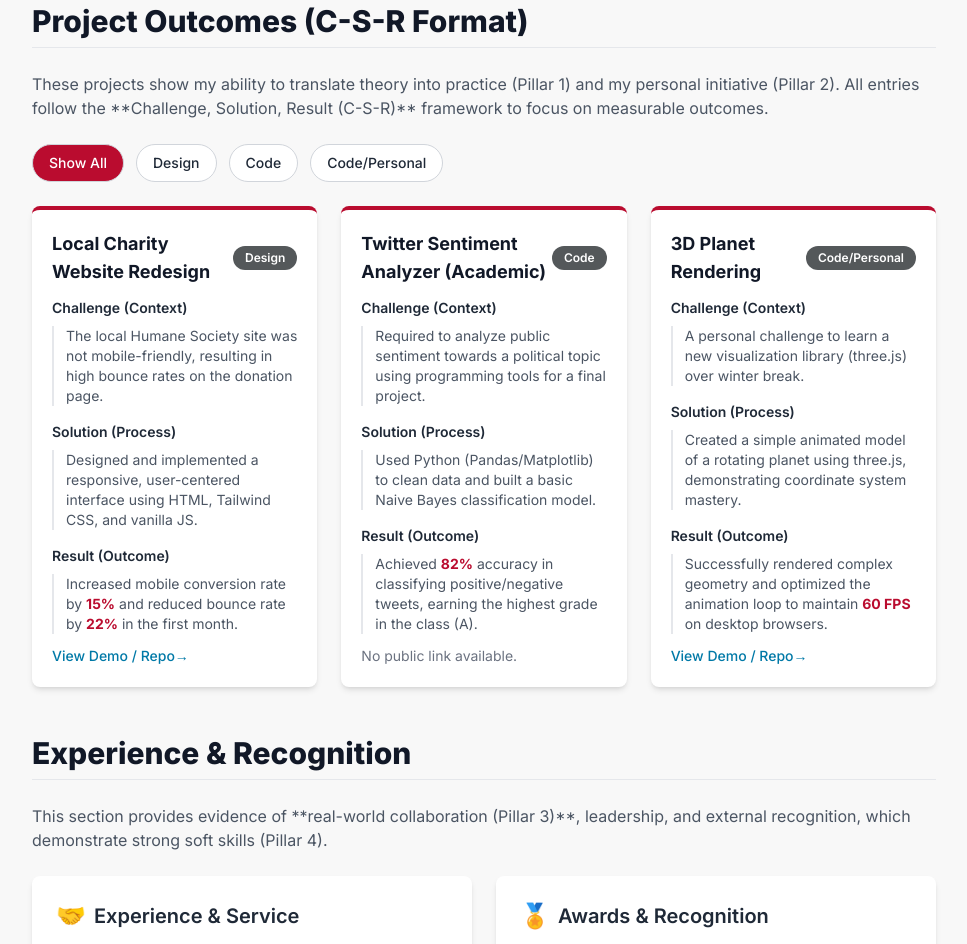
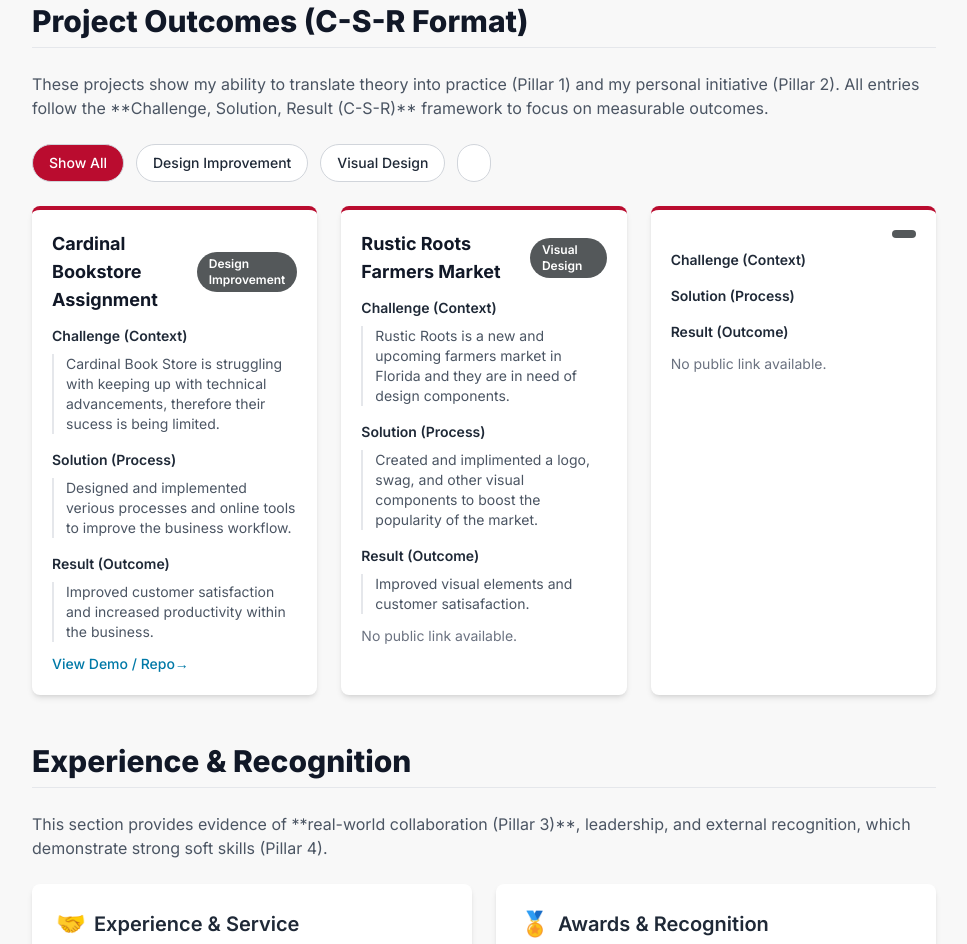
Before and after one commit to Avadase/Dase-personal-portfolio, a plain HTML site: page index.html in a window 1280 px wide. Shown: the part 1444-2388 px from the top of the page, without its empty margins (296-1263 px from the left). Drawn offline with nearby package versions, Linux system fonts and the light colour scheme.

Commit message:
Update index.html

```diff
--- a/index.html
+++ b/index.html
@@ -289,28 +289,28 @@ CONFIRMATION: NO SVG graphics used. NO Mermaid JS used. -->
         // 1.3 PROJECTS (REQUIRED: Follow C-S-R format)
         const projectData = [
             {
-                title: "Local Charity Website Redesign",
-                category: "Design",
-                challenge: "The local Humane Society site was not mobile-friendly, resulting in high bounce rates on the donation page.",
-                solution: "Designed and implemented a responsive, user-centered interface using HTML, Tailwind CSS, and vanilla JS.",
-                result: "Increased mobile conversion rate by **15%** and reduced bounce rate by **22%** in the first month.",
-                link: "https://github.com/riley/charity-site"
+                title: "Cardinal Bookstore Assignment",
+                category: "Design Improvement",
+                challenge: "Cardinal Book Store is struggling with keeping up with technical advancements, therefore their sucess is being limited.",
+                solution: "Designed and implemented verious processes and online tools to improve the business workflow.",
+                result: "Improved customer satisfaction and increased productivity within the business.",
+                link: "https://docs.google.com/presentation/d/1aJ7BzSqnegK9LONc91QYvn_NlWftXf3PPIYUW-UH_8c/edit?pli=1&slide=id.p#slide=id.p"
             },
             {
-                title: "Twitter Sentiment Analyzer (Academic)",
-                category: "Code",
-                challenge: "Required to analyze public sentiment towards a political topic using programming tools for a final project.",
-                solution: "Used Python (Pandas/Matplotlib) to clean data and built a basic Naive Bayes classification model.",
-                result: "Achieved **82%** accuracy in classifying positive/negative tweets, earning the highest grade in the class (A).",
+                title: "Rustic Roots Farmers Market",
+                category: "Visual Design",
+                challenge: "Rustic Roots is a new and upcoming farmers market in Florida and they are in need of design components.",
+                solution: "Created and implimented a logo, swag, and other visual components to boost the popularity of the market.",
+                result: "Improved visual elements and customer satisafaction.",
                 link: ""
             },
             {
-                title: "3D Planet Rendering",
-                category: "Code/Personal",
-                challenge: "A personal challenge to learn a new visualization library (three.js) over winter break.",
-                solution: "Created a simple animated model of a rotating planet using three.js, demonstrating coordinate system mastery.",
-                result: "Successfully rendered complex geometry and optimized the animation loop to maintain **60 FPS** on desktop browsers.",
-                link: "https://riley.github.io/planet-render"
+                title: "",
+                category: "",
+                challenge: "",
+                solution: "",
+                result: "",
+                link: ""
             }
         ];
 
```
